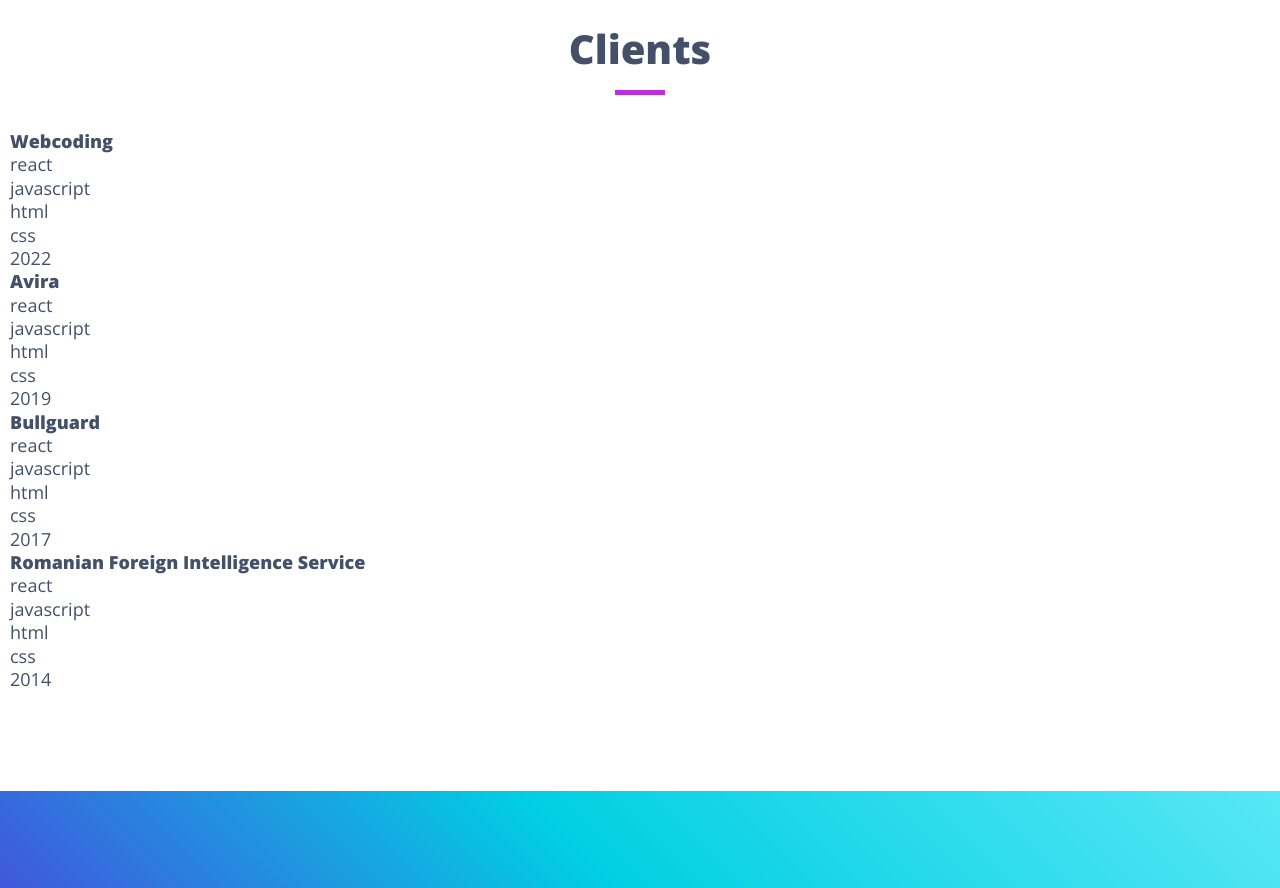
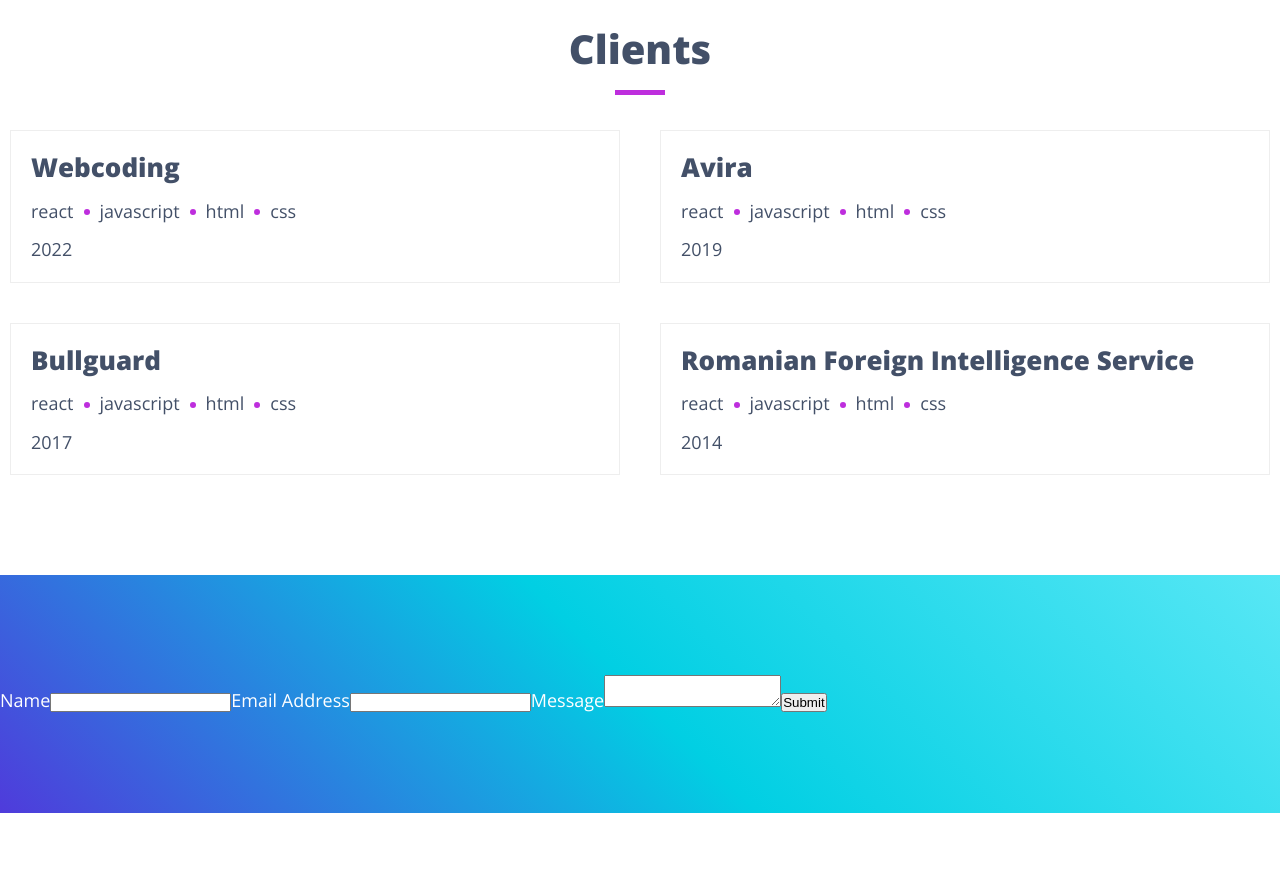
Before and after one commit to andreiteodorescu/webcoding, a React (Create React App) app: page / in a window 1280 px wide. Shown: the part 1380-2268 px from the top of the page. After the commit the page ends 2193 px from the top, so only its background shows below. Built offline with nearby package versions, Linux system fonts and the light colour scheme.

Commit message:
portfolio desktop partial implementation with animations

```diff
--- a/src/assets/scss/abstracts/_variables.scss
+++ b/src/assets/scss/abstracts/_variables.scss
@@ -1,5 +1,8 @@
 $link-default: #01cfe3;
 $text-default: #435068;
+$purple-bg: #be2edd;
+$light-grey: #eee;
+$text-shadow: 2px 2px rgba(0,0,0,0.2);
 $base-font-size: 1.8rem;
 $font-icons: 'webcoding-icons';
 $line-height: 1.5;
--- a/src/assets/scss/base/_typography.scss
+++ b/src/assets/scss/base/_typography.scss
@@ -2,7 +2,7 @@
   font-size:3.5rem;
   font-weight: 800;
   line-height:$line-height;
-  text-shadow: 2px 2px rgba(0,0,0,0.2);
+  text-shadow: $text-shadow;
   margin-bottom: 35px;
 }
 
@@ -18,7 +18,7 @@
     margin: 15px auto 0;
     width: 50px;
     height: 5px;
-    background-color: #be2edd;
+    background-color: $purple-bg;
     transform: translateX(-300px);
     transition: all 0.8s ease-out;
   }
--- a/src/assets/scss/layout/_buttons.scss
+++ b/src/assets/scss/layout/_buttons.scss
@@ -11,7 +11,7 @@
   outline: none;
   text-decoration: none;
   z-index: 2;
-  color:#be2edd;
+  color:$purple-bg;
 
   &:before {
     transition: 0.5s all ease;
@@ -22,7 +22,7 @@
     bottom: 0;
     opacity: 0;
     content: '';
-    background-color: #be2edd;
+    background-color: $purple-bg;
     z-index: -2;
   }
 
--- a/src/assets/scss/main.scss
+++ b/src/assets/scss/main.scss
@@ -11,4 +11,5 @@
 
 @import "../../components/header/header.styles";
 @import "../../components/about/about.styles";
+@import "../../components/portfolio-list/portfolio-list.styles";
 @import "../../components/contact-form/contact-form.styles";
--- a/src/components/about/about.styles.scss
+++ b/src/components/about/about.styles.scss
@@ -21,7 +21,7 @@
   @include right-slide-animation;
 
   &-item {
-    background-color: #eee;
+    background-color: $light-grey;
     margin: 5px 0;
     height: 35px;
     display: flex;
@@ -35,7 +35,7 @@
     align-items: center;
     padding-left: 10px;
     font-weight: 800;
-    text-shadow: 2px 2px rgba(0,0,0,0.2);
+    text-shadow: $text-shadow;
     background: $blue-gradient;
     transition: 1.1s 0.2s width ease-in-out;
     width: 120px;
--- a/src/components/contact-form/contact-form.styles.scss
+++ b/src/components/contact-form/contact-form.styles.scss
@@ -5,7 +5,7 @@
 
   &-title {
     margin-bottom: 50px;
-    text-shadow: 2px 2px rgba(0,0,0,0.2);
+    text-shadow: $text-shadow;
 
     &:after {
       display: none;
@@ -17,7 +17,7 @@
     font-weight: 300;
 
     &.err .input-field, &.err .enquire-form-textarea {
-      border: 1px solid #be2edd;
+      border: 1px solid $purple-bg;
     }
   }
 
--- a/src/components/portfolio-list/portfolio-list.component.jsx
+++ b/src/components/portfolio-list/portfolio-list.component.jsx
@@ -7,27 +7,30 @@
     return (
         <div className="container">
             <h4 className="general-title text-center">Clients</h4>
+            <ul className="component-portfolio-list">
                 {PORTFOLIO_DATA.map(({id, name, tags, year}) => (
-                <InView className="component-portfolio-item" as="div" triggerOnce="true" rootMargin="-50px 0px" onChange={(inView, entry) => {
+                    <InView className="component-portfolio-item" as="li" triggerOnce="true" rootMargin="-50px 0px" onChange={(inView, entry) => {
                         if (inView) {
                             entry.target.classList.add("in-view");
                         }
                     }} key={'projkey-' + id}>
                         <div className="component-portfolio-inner">
-                        <h4 className="component-portfolio-inner-title">
+                            <h3 className="component-portfolio-inner-title">
                                 {name}
-                        </h4>
-                        <ul className="list-unstyled project-tech">
+                            </h3>
+                            <ul className="component-portfolio-inner-tech">
                                 {tags.map(({id, tag_name}) => {
                                     return <li key={'tagkey-' + id }>{tag_name}</li>;
                                 })}
                             </ul>
-                        <span className="project-year">
+                            <span className="component-portfolio-inner-year">
                                 {year}
                             </span>
                         </div>
+                        <div className="component-portfolio-animated-bg" aria-hidden="true"></div>
                     </InView>
                 ))}
+            </ul>
         </div>
     )
 };
--- /dev/null
+++ b/src/components/portfolio-list/portfolio-list.styles.scss
@@ -0,0 +1,95 @@
+.component-portfolio-list {
+  display: grid;
+  grid-template-columns: repeat(auto-fit, minmax(600px, 1fr));
+  gap: 40px;
+}
+
+@mixin animated-bg-odd {
+  transition-delay: 0.9s;
+  transition-timing-function: ease-out;
+}
+
+@mixin animated-bg-even {
+  transition-delay: 0.1s;
+  transition-timing-function: ease-in;
+}
+
+.component-portfolio-item {
+  display: grid;
+  grid-template-columns: 100% 100%;
+  border: 1px solid $light-grey;
+
+  &:nth-child(1) .component-portfolio-animated-bg {
+    @include animated-bg-odd;
+  }
+
+  &:nth-child(2) .component-portfolio-animated-bg {
+    @include animated-bg-even;
+  }
+
+  &:nth-child(3) .component-portfolio-animated-bg {
+    @include animated-bg-odd;
+  }
+
+  &:nth-child(4) .component-portfolio-animated-bg {
+    @include animated-bg-even;
+  }
+}
+
+.component-portfolio-inner {
+  padding: 20px;
+  grid-row: 1;
+  grid-column: 1;
+
+  &-title {
+    font-size: 2.6rem;
+    margin-bottom: 15px;
+  }
+
+  &-tech {
+    display: flex;
+    margin-bottom: 15px;
+
+    li {
+      padding-left: 16px;
+      margin-left: 10px;
+      position: relative;
+
+      &:before {
+        content: "";
+        position: absolute;
+        border-radius: 50%;
+        width: 6px;
+        height: 6px;
+        background-color: $purple-bg;
+        top: 50%;
+        left: 0;
+        margin-top: -2px;
+      }
+
+      &:first-child {
+        margin-left: 0;
+        padding-left: 0;
+
+        &:before {
+          display: none;
+        }
+      }
+    }
+  }
+}
+
+.component-portfolio-animated-bg {
+  background: $light-grey;
+  transition: 0.8s width;
+  grid-row: 1;
+  grid-column: 1;
+  width: 100%;
+  z-index: 1;
+}
+
+.component-portfolio-item.in-view {
+  .component-portfolio-animated-bg {
+    width: 0;
+  }
+}
```
Lines whose indentation alone changed are shown as unchanged.
